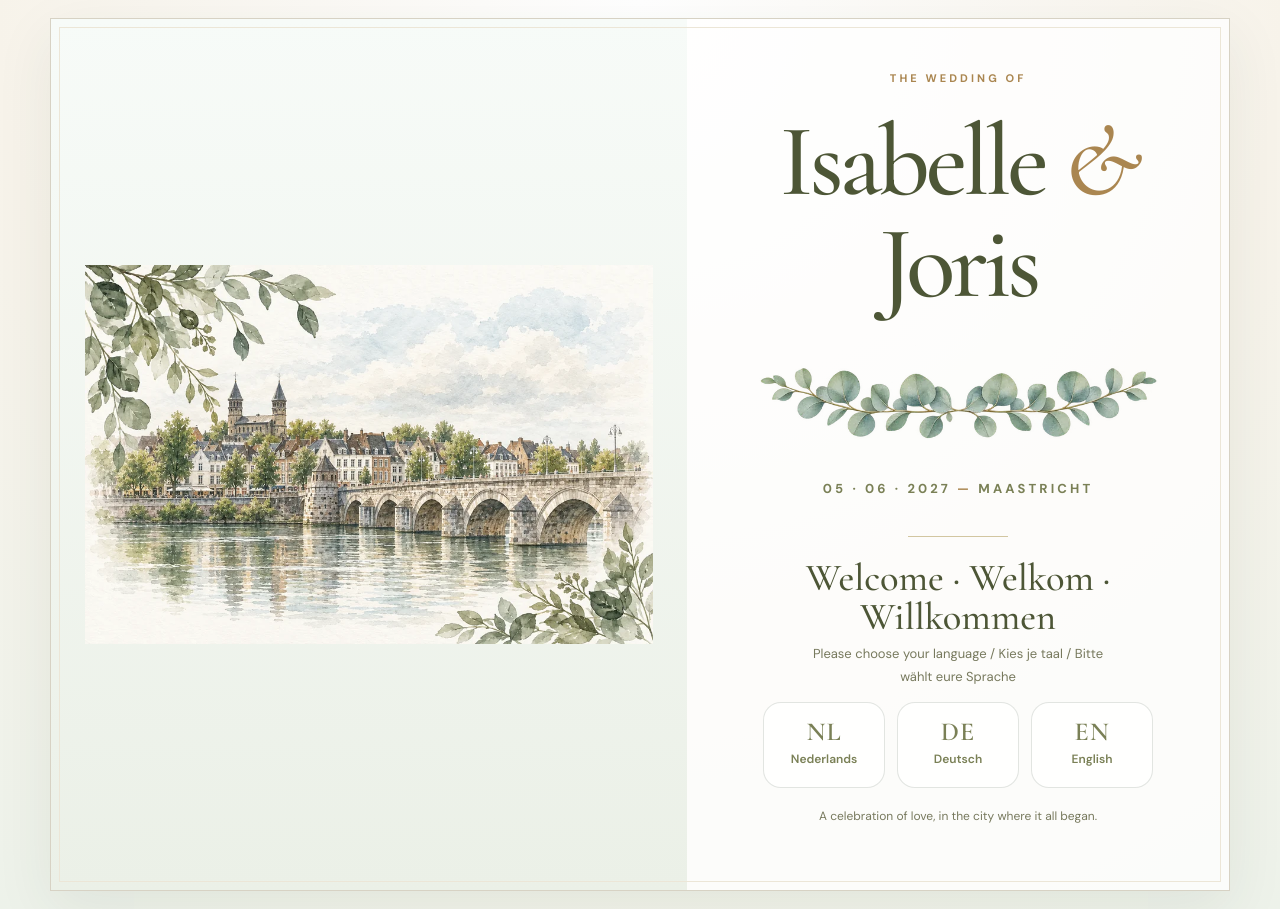
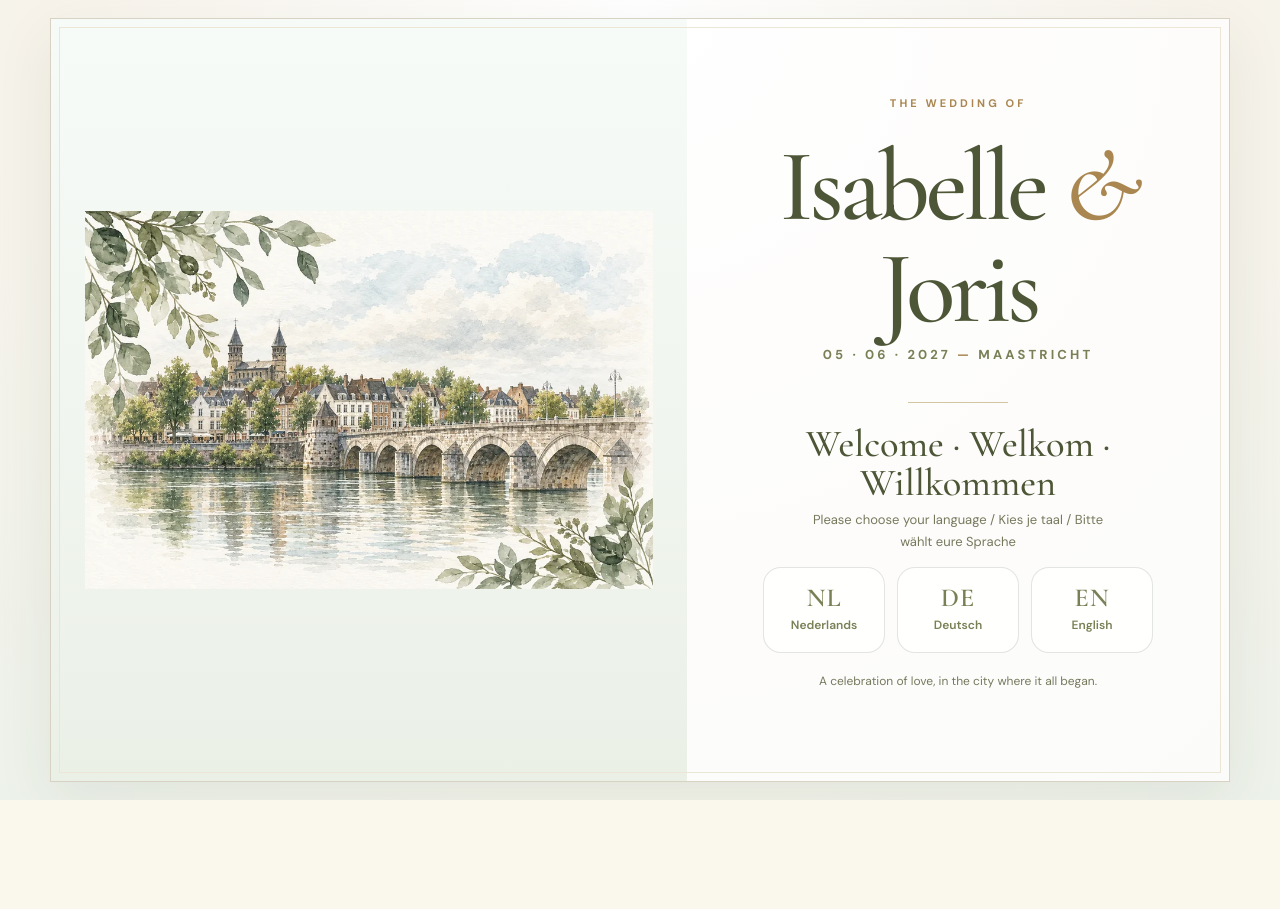
Before and after one commit to JoBuckx/BuckinxWedding, a Next.js app: page / in a window 1280 px wide. After the commit the page ends 800 px from the top, so only its background shows below. Built offline with nearby package versions, Linux system fonts and the light colour scheme.

Commit message:
Remove eucalyptus accents and add Maastricht sight details dialogs

```diff
--- a/app/page.tsx
+++ b/app/page.tsx
@@ -1,4 +1,3 @@
-import {Botanical} from '@/components/Botanical';
 import {LanguageChoice} from '@/components/LanguageChoice';
 import HomeRedirect from '@/components/HomeRedirect';
 import {embeddedAssets} from '@/content/embeddedAssets';
@@ -13,7 +12,7 @@ export default function Welcome(){
    <div className="welcome-content">
     <p className="eyebrow">THE WEDDING OF</p>
     <h1 className="names">Isabelle <span>&</span> Joris</h1>
-    <Botanical/>
+
     <p className="date-wordmark">05 · 06 · 2027 <span>—</span> MAASTRICHT</p>
     <div className="welcome-divider"/>
     <h2>Welcome · Welkom · Willkommen</h2>
```
